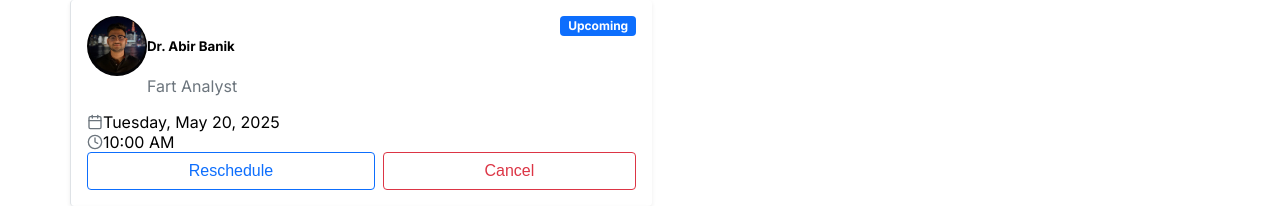
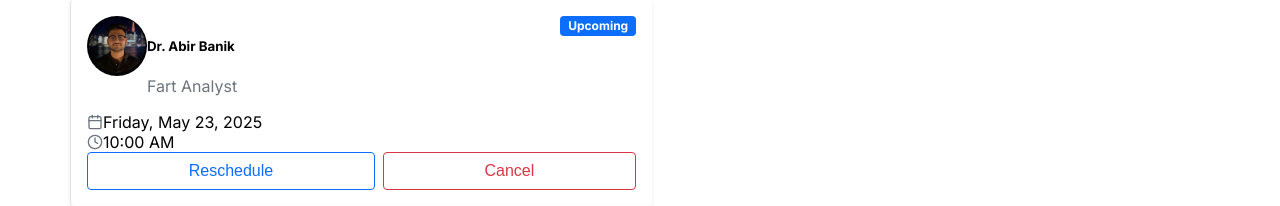
Before and after one commit to Kazi27/health-connect, a Next.js app: page /appointments in a window 1280 px wide. Shown: the part 417-623 px from the top of the page. Built offline with nearby package versions, Linux system fonts and the light colour scheme; sample sign-in values are in the browser's storage.

Commit message:
updated date with abir

```diff
--- a/app/appointments/page.tsx
+++ b/app/appointments/page.tsx
@@ -14,7 +14,7 @@ const appointmentsData = [
       specialty: "Fart Analyst",
       image: "/images/doctors/doctor3.png",
     },
-    date: "2025-05-20",
+    date: "2025-05-23",
     time: "10:00 AM",
     status: "upcoming",
   },
```
